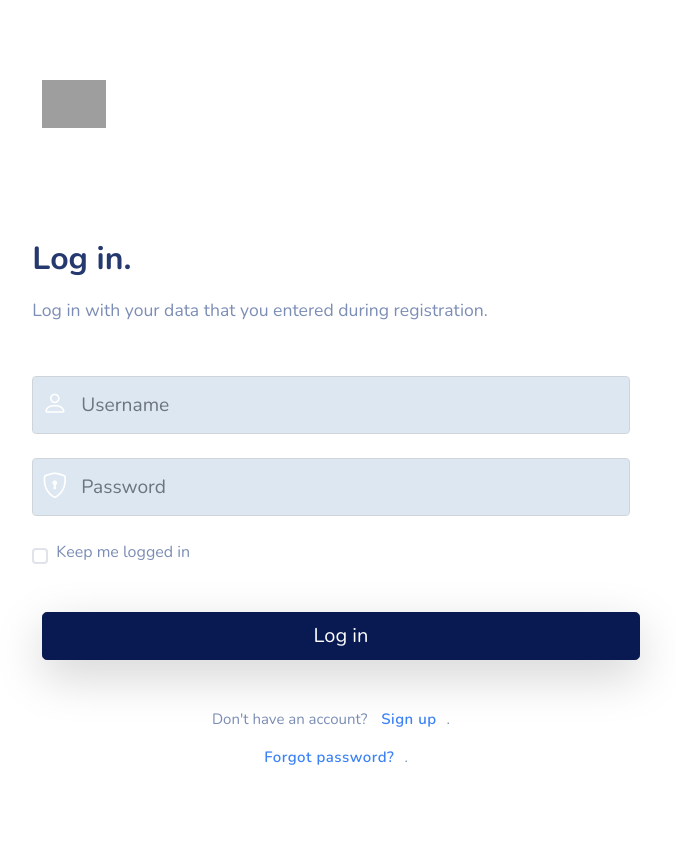
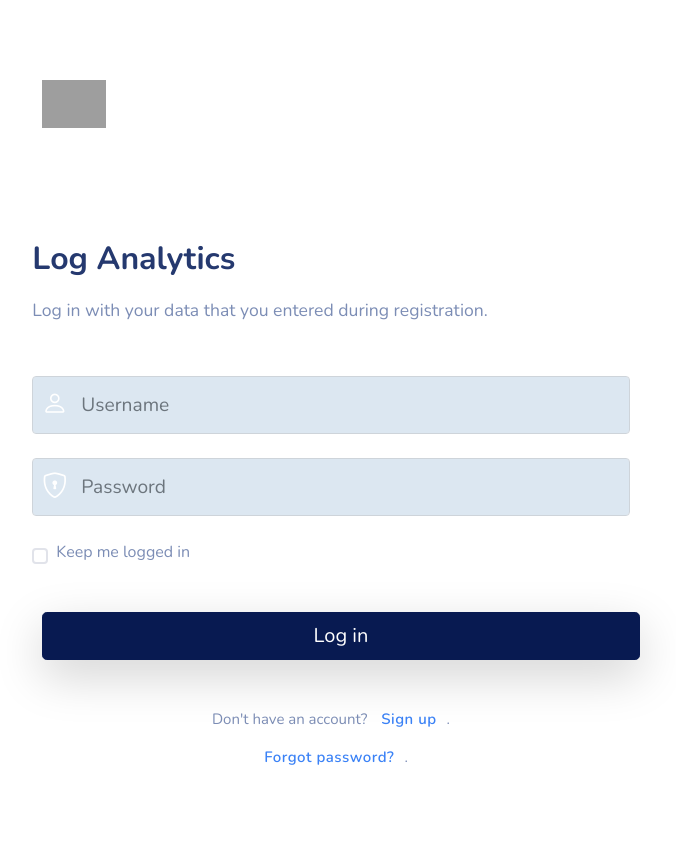
Before and after one commit to ab-abel/log_analytics, a Python web app: template templates/auth/login.html in a window 1280 px wide. Shown: the whole page, without its empty margins (309-985 px from the left). Run offline with Jinja, Linux system fonts and the light colour scheme; the template is opened without the code that fills it, so the values that code supplies are empty; some libraries are stand-ins or nearby versions; grey boxes are pictures that could not be loaded.

Commit message:
change title

```diff
--- a/templates/auth/login.html
+++ b/templates/auth/login.html
@@ -8,7 +8,7 @@
             <div class="auth-logo">
                 <a href="index.html"><img src="assets/images/logo.png" alt="Logo"> </a>
             </div>
-            <h1 class="auth-title">Log in.</h1>
+            <h1 class="auth-title">Log Analytics</h1>
             <p class="auth-subtitle mb-5">Log in with your data that you entered during registration.</p>
 
             <form action="index.html">
```
